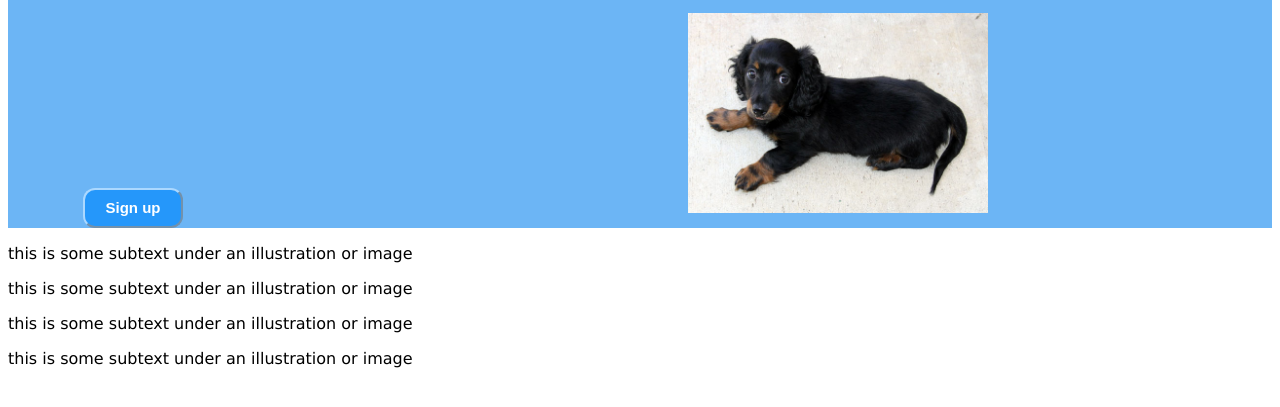
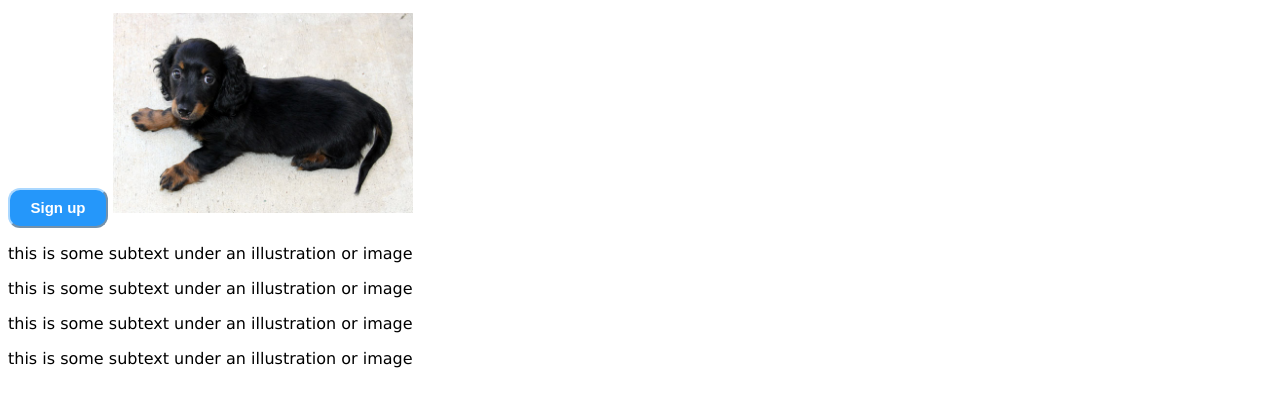
Before and after one commit to ktonecafe/webprac-TOP, a plain HTML site: page index.html in a window 1280 px wide. Shown: the part 289-696 px from the top of the page. Drawn offline with Linux system fonts and the light colour scheme.

Commit message:
Moved btnone and dawg to belowheader

```diff
--- a/style.css
+++ b/style.css
@@ -70,6 +70,4 @@ li {
 .dawg {
     display: inline-flex;
     flex-wrap: wrap;
-    margin: 0;
-    padding-left: 500px;
 }
```
Also changed, not shown: index.html (+1 -1 lines).
